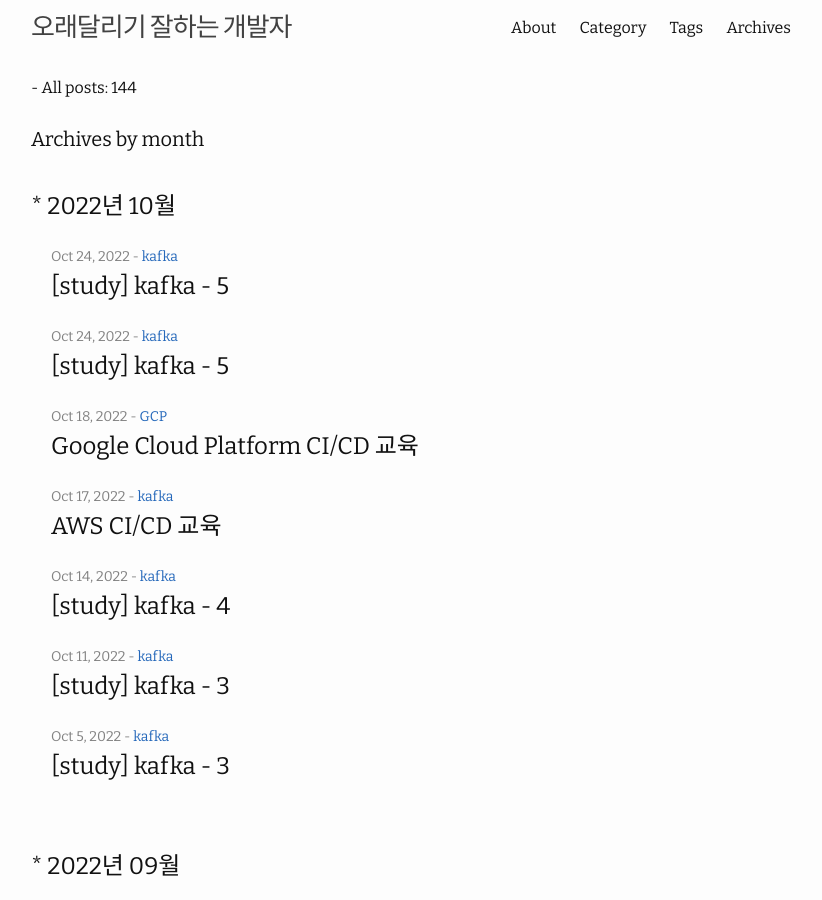
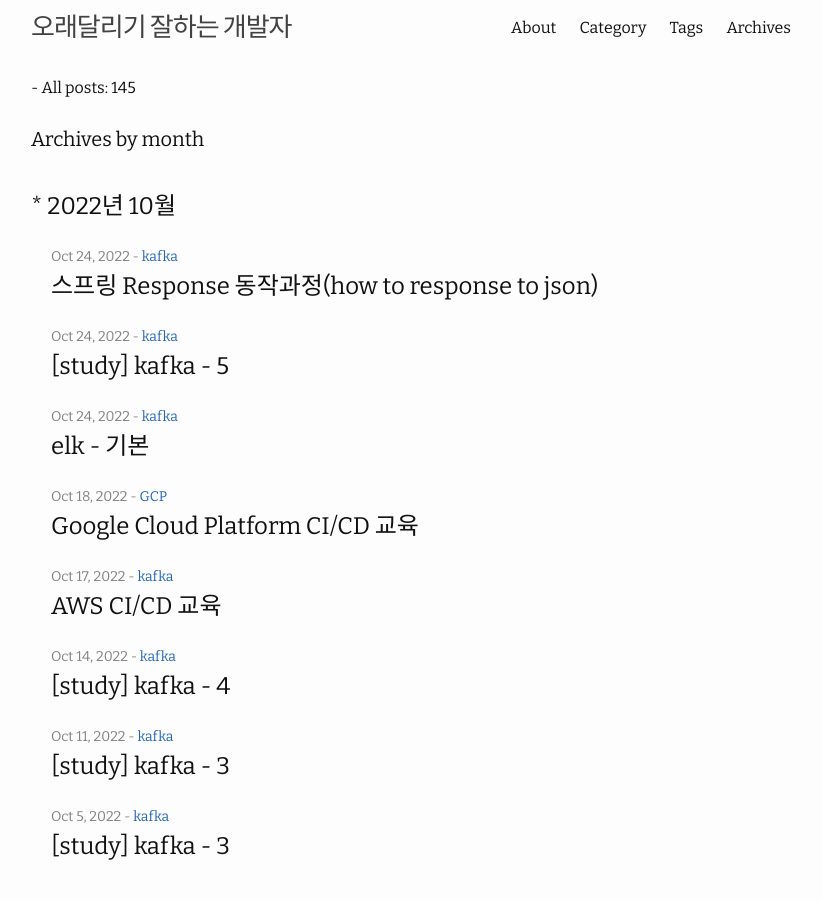
Before and after one commit to HWANGJEONGHYEON1/HWANGJEONGHYEON1.github.io, a Jekyll site: the page built from archives.md, in a window 1280 px wide and 900 px high. Shown: the whole window, without its empty margins (229-1051 px from the left). Built offline with Jekyll 4.4.1, drawn with Linux system fonts in a browser that asks for light colours; part of the change alters nothing that is shown.

Commit message:
[study] message converter 추가

```diff
--- a/_posts/2022-10-24-elk-1.md
+++ b/_posts/2022-10-24-elk-1.md
@@ -1,6 +1,6 @@
 ---
 layout: post
-title:  "[study] kafka - 5"
+title:  "elk - 기본"
 date:   2022-10-24 18:20:21 +0900
 categories: kafka
 ---
--- /dev/null
+++ b/_posts/2022-10-26-springresponse.md
@@ -0,0 +1,24 @@
+---
+layout: post
+title:  "스프링 Response 동작과정(how to response to json)"
+date:   2022-10-24 18:20:21 +0900
+categories: kafka
+---
+
+> 스프링이 어떻게 JSON으로 리턴하는지 디버깅 시도 진짜 ObjectMapper를 사용하는가?
+
+## 흐름
+1. 컨트롤러 수행
+![controller](../images/correct_handler.png)
+2. DispatcheServlet이 적합한 Adapter 연결 (AbstractHandlerMethodAdapter)
+3. 적합하 리턴을 시켜줄 리턴 핸들러 호출 (HandlerMethodReturnValueHandler)
+![invokeHandle](../images/invokeAndHandle.png)
+4. 리턴 준비 => MappingJackson2HttpMessageConverter가 할당된걸 볼 수 있다.
+![genericHttpMessageConverter](../images/genericHttpMessageConverter.png)
+    - 메시지 컨버터 목록
+    ![genericHttpMessageConverter](../images/messageConverter.png)
+5. AbstractGenericHttpMessageConverter에서 objectmapper를 사용.
+![genericHttpMessageConverter](../images/objectmapper.png)
+
+## reference
+- https://www.inflearn.com/course/%EC%95%84%ED%8C%8C%EC%B9%98-%EC%B9%B4%ED%94%84%EC%B9%B4-%EC%95%A0%ED%94%8C%EB%A6%AC%EC%BC%80%EC%9D%B4%EC%85%98-%ED%94%84%EB%A1%9C%EA%B7%B8%EB%9E%98%EB%B0%8D
```
Also changed, not shown: images/correct_handler.png (added), images/genericHttpMessageConverter.png (added), images/invokeAndHandle.png (added), images/messageConverter.png (added), images/objectmapper.png (added).
